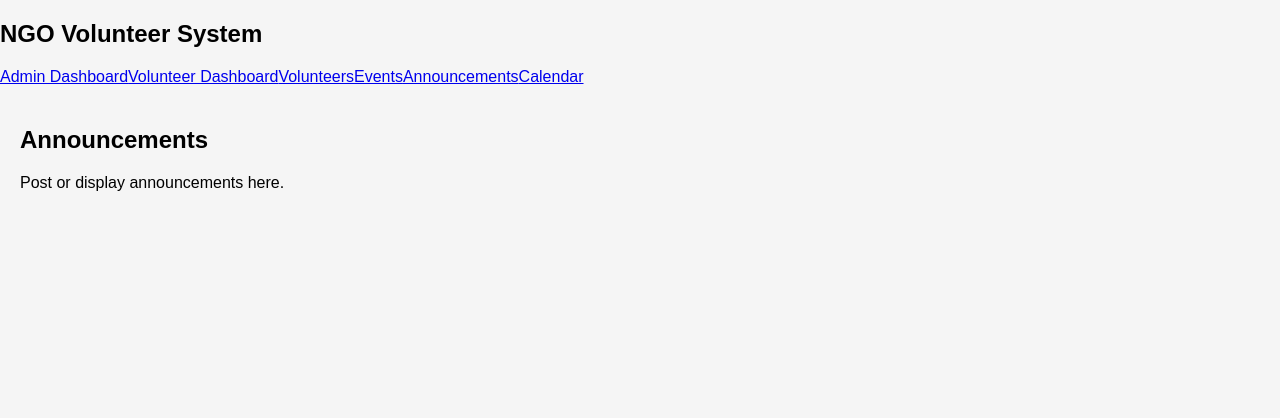
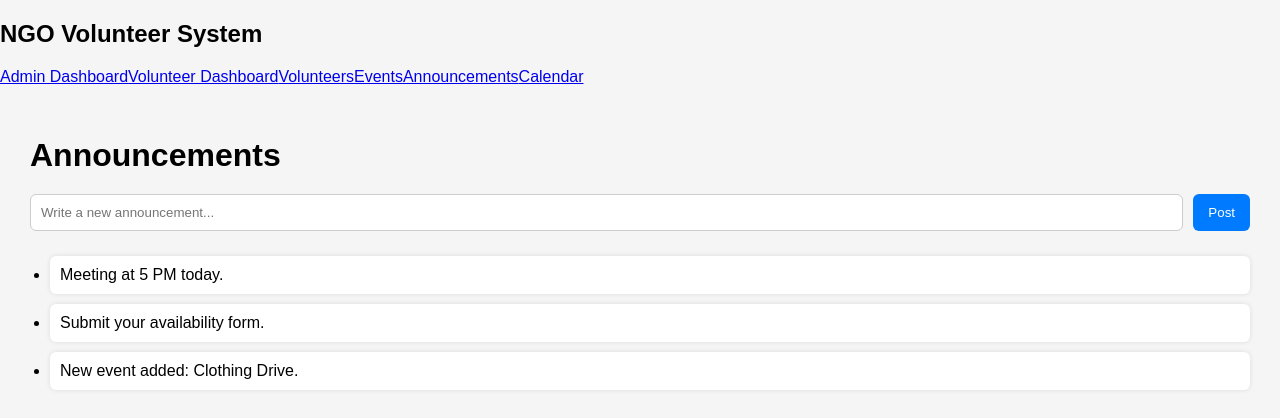
Before and after one commit to Sanjana-Chinnannavar/ngo-app, a React (Vite) app: page /announcements in a window 1280 px wide. Shown: the top 418 px of the page. Built offline with nearby package versions, Linux system fonts and the light colour scheme.

Commit message:
Added mock UI for Announcements page

```diff
--- a/src/pages/Announcements.jsx
+++ b/src/pages/Announcements.jsx
@@ -1,10 +1,78 @@
+import { useState } from "react";
+
 const Announcements = () => {
+  const [input, setInput] = useState("");
+
+  const mockAnnouncements = [
+    "Meeting at 5 PM today.",
+    "Submit your availability form.",
+    "New event added: Clothing Drive.",
+  ];
+
   return (
-    <div style={{ padding: "20px" }}>
-      <h2>Announcements</h2>
-      <p>Post or display announcements here.</p>
+    <div style={styles.container}>
+      <h1 style={styles.header}>Announcements</h1>
+
+      {/* Create announcement */}
+      <div style={styles.createBox}>
+        <input
+          style={styles.input}
+          placeholder="Write a new announcement..."
+          value={input}
+          onChange={(e) => setInput(e.target.value)}
+        />
+        <button style={styles.postButton}>Post</button>
+      </div>
+
+      {/* Announcement list */}
+      <ul style={styles.list}>
+        {mockAnnouncements.map((msg, i) => (
+          <li key={i} style={styles.item}>
+            {msg}
+          </li>
+        ))}
+      </ul>
     </div>
   );
 };
 
+// styles
+const styles = {
+  container: {
+    padding: "30px",
+  },
+  header: {
+    marginBottom: "20px",
+  },
+  createBox: {
+    display: "flex",
+    gap: "10px",
+    marginBottom: "25px",
+  },
+  input: {
+    flex: 1,
+    padding: "10px",
+    border: "1px solid #ccc",
+    borderRadius: "6px",
+  },
+  postButton: {
+    padding: "10px 15px",
+    background: "#007bff",
+    color: "white",
+    border: "none",
+    borderRadius: "6px",
+    cursor: "pointer",
+  },
+  list: {
+    paddingLeft: "20px",
+  },
+  item: {
+    marginBottom: "10px",
+    padding: "10px",
+    background: "white",
+    borderRadius: "6px",
+    boxShadow: "0 0 5px rgba(0,0,0,0.1)",
+  },
+};
+
 export default Announcements;
```
